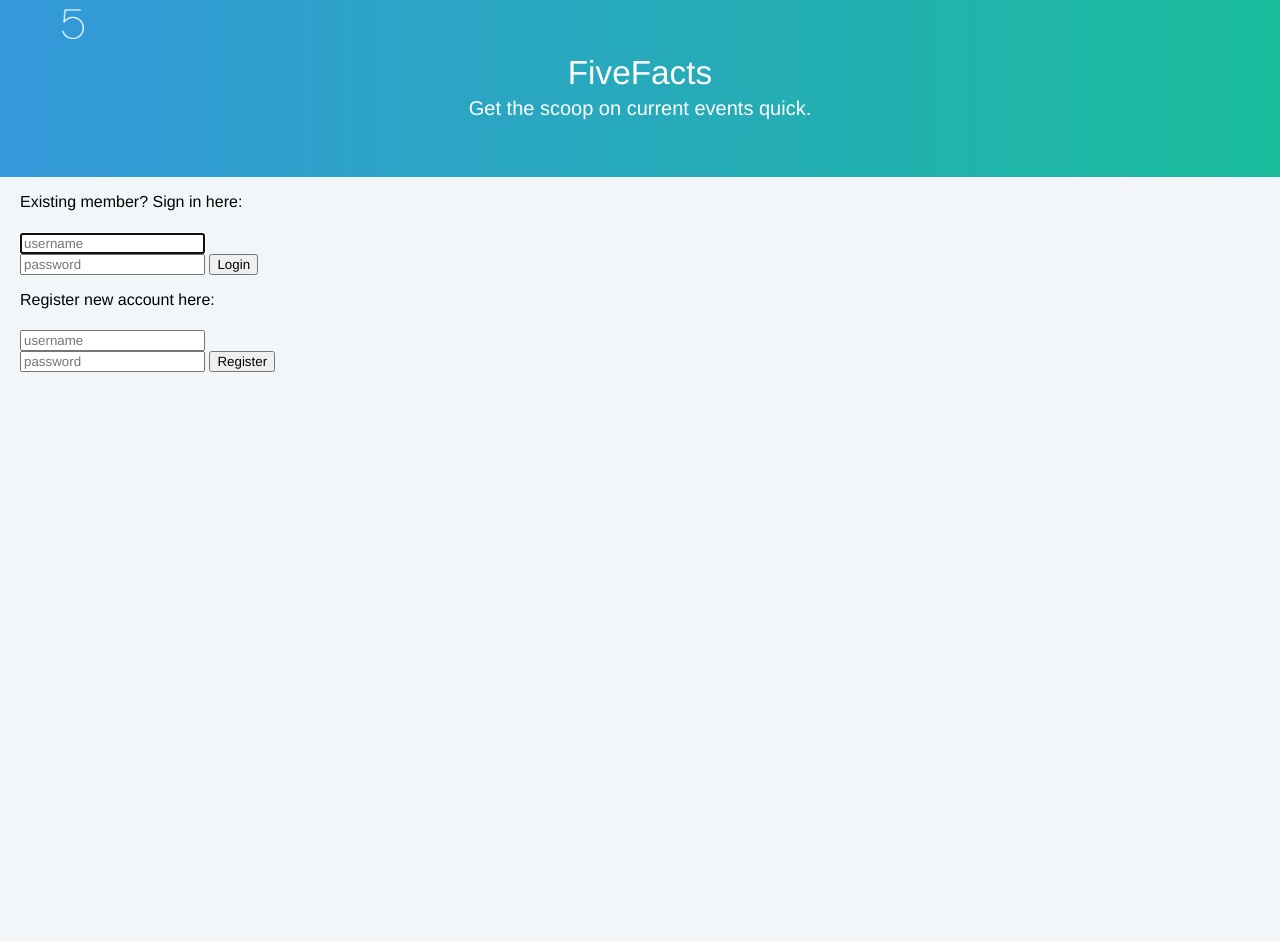
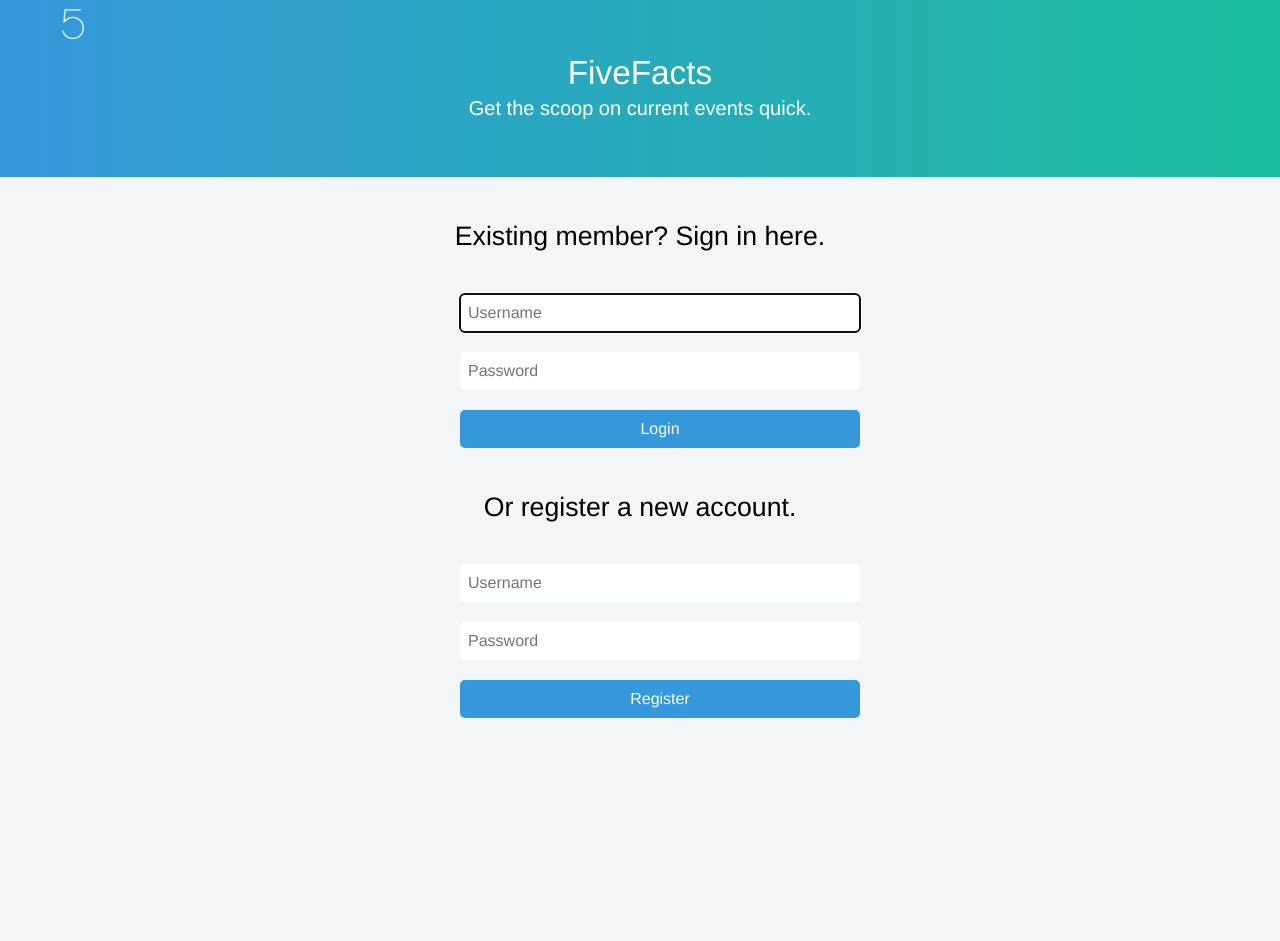
Before and after one commit to JustinLennox/5Facts, a PHP site: page /login.php in a window 1280 px wide. Before the commit the page ends 372 px from the top, so only its background shows below. Run offline with PHP 8.4, Linux system fonts and the light colour scheme.

Commit message:
Updated Login CSS

```diff
--- a/index.php
+++ b/index.php
@@ -4,6 +4,7 @@
 	<head>
 		<title>5Facts.com</title>
 		<link rel="stylesheet" type="text/css" href="landing.css">
+		<link rel='shortcut icon' href='favicon.ico' type='image/x-icon'/ >
 	</head>
 	<body>
 
--- a/landing.css
+++ b/landing.css
@@ -30,9 +30,11 @@ a:link{
     text-decoration: none;
 }
 
-#login , #logout{
+#login > *, #logout > * {
     float: right;
-    font-size: 15pt;
+    color: white;
+    font-size: 12pt;
+    font-weight: 200;
     text-align: right;
     margin-right: 20px;
     margin-top: 10px;
--- /dev/null
+++ b/login.css
@@ -0,0 +1,46 @@
+*{
+    font-family: 'Helvetica Neue', Helvetica, Arial, sans-serif;
+}
+
+.signin {
+	width: 720px;
+	height: 720px;
+	margin: auto;
+}
+
+.signin > p {
+	text-align: center;
+	margin-top: 44px;
+	font-size: 20pt;
+	font-weight: 200;
+	margin-bottom: 10px
+}
+
+.signin > form {
+	text-align: center;
+	width: 50%;
+	margin: 0 auto;
+}
+
+input {
+	border: 0px;
+	height: 38px;
+	margin-top: 20px;
+	border-radius: 5px;
+	width: 400px;
+	font-size: 12pt;
+	padding: 8px;
+}
+
+button {
+	cursor: pointer;
+	width: 400px;
+	border-radius: 5px;
+	height: 38px;
+	margin-top: 20px;
+	font-size: 12pt;
+	font-weight: 250;
+	border: none;
+	background-color: #3498db;
+	color: white;
+}
--- a/login.php
+++ b/login.php
@@ -11,6 +11,7 @@
    <head>
       <title>Login and Register!</title>
       <link rel="stylesheet" type="text/css" href="landing.css">
+      <link rel="stylesheet" type="text/css" href="login.css">
 
    </head>
 
@@ -109,29 +110,29 @@
       </div> <!-- /container -->
 
       <div class = "signin">
-         <p>Existing member? Sign in here:</p>
+         <p>Existing member? Sign in here.</p>
          <form class = "form-signin" role = "form"
             action = "<?php echo htmlspecialchars($_SERVER['PHP_SELF']);
             ?>" method = "post">
             <h4 class = "form-signin-heading"><?php echo $msg; ?></h4>
             <input type = "text" class = "form-control"
-               name = "username" placeholder = "username"
-               required autofocus></br>
+               name = "username" placeholder = "Username"
+               required autofocus/></br>
             <input type = "password" class = "form-control"
-               name = "password" placeholder = "password" required>
+               name = "password" placeholder = "Password" required /><br/>
             <button class = "btn btn-lg btn-primary btn-block" type = "submit"
                name = "login">Login</button>
          </form>
 
-         <p>Register new account here:</p>
+         <p>Or register a new account.</p>
          <form class = "form-signin" role = "form"
             action = "<?php echo htmlspecialchars($_SERVER['PHP_SELF']);
             ?>" method = "post">
             <h4 class = "form-signin-heading"><?php echo $msg; ?></h4>
             <input type = "text" class = "form-control"
-               name = "newusername" placeholder = "username" ></br>
+               name = "newusername" placeholder = "Username" ></br>
             <input type = "password" class = "form-control"
-               name = "newpassword" placeholder = "password" required>
+               name = "newpassword" placeholder = "Password" required><br />
             <button class = "btn btn-lg btn-primary btn-block" type = "submit"
                name = "register">Register</button>
          </form>
```
Also changed, not shown: favicon.ico (added).
